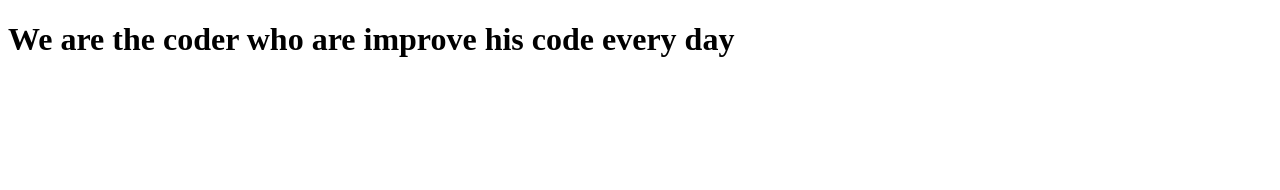
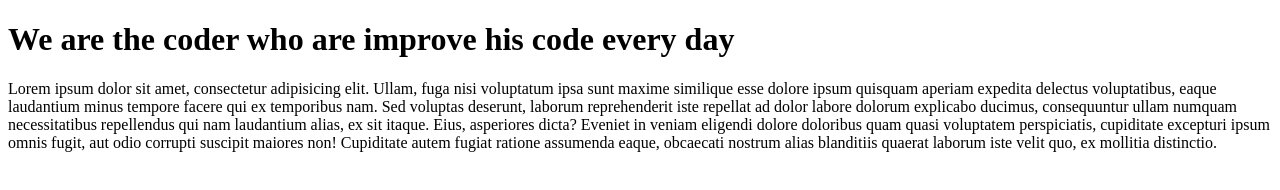
Before and after one commit to Vjkr1190/lets_learn_git, a plain HTML site: page about.html in a window 1280 px wide. Drawn offline with Linux system fonts and the light colour scheme.

Commit message:
updating the about.html

```diff
--- a/about.html
+++ b/about.html
@@ -8,5 +8,6 @@
 </head>
 <body>
     <h1>We are the coder who are improve his code every day </h1>
+    <p>Lorem ipsum dolor sit amet, consectetur adipisicing elit. Ullam, fuga nisi voluptatum ipsa sunt maxime similique esse dolore ipsum quisquam aperiam expedita delectus voluptatibus, eaque laudantium minus tempore facere qui ex temporibus nam. Sed voluptas deserunt, laborum reprehenderit iste repellat ad dolor labore dolorum explicabo ducimus, consequuntur ullam numquam necessitatibus repellendus qui nam laudantium alias, ex sit itaque. Eius, asperiores dicta? Eveniet in veniam eligendi dolore doloribus quam quasi voluptatem perspiciatis, cupiditate excepturi ipsum omnis fugit, aut odio corrupti suscipit maiores non! Cupiditate autem fugiat ratione assumenda eaque, obcaecati nostrum alias blanditiis quaerat laborum iste velit quo, ex mollitia distinctio.</p>
 </body>
 </html>
```
